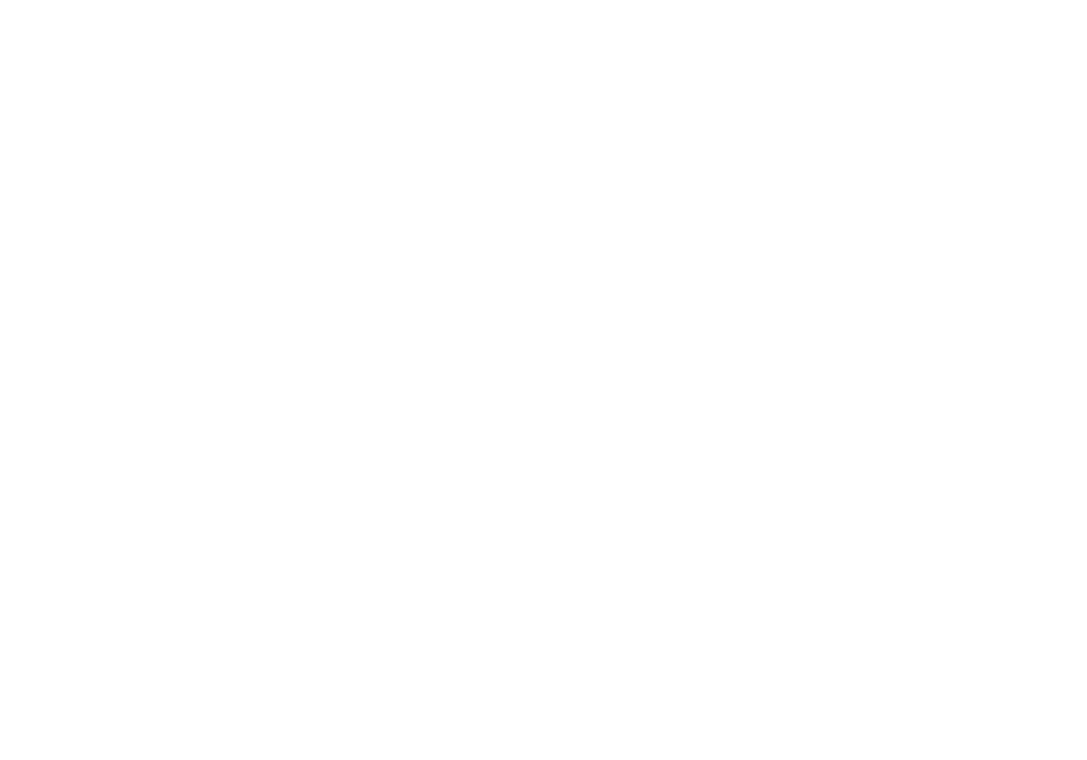
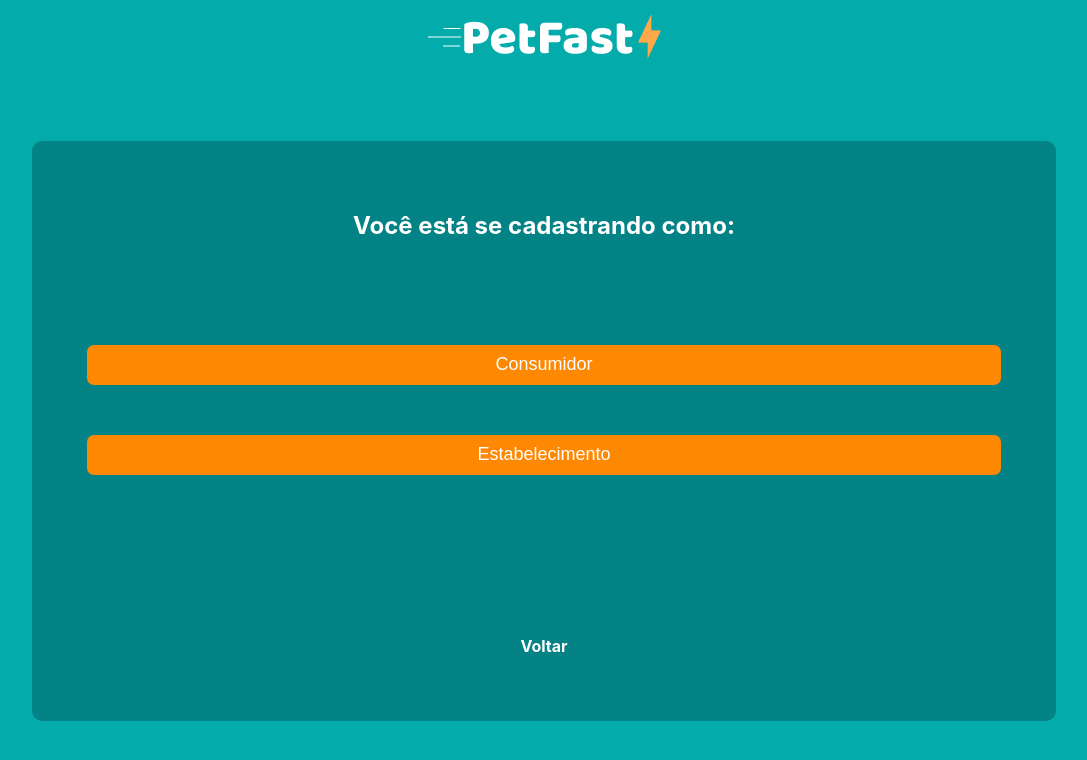
Before and after one commit to Gabrielasl18/PSW, a React (Create React App) app in the folder petfast/: page /registrarEstabelecimento in a window 1280 px wide. Before the commit this address had no page. Shown: the top 760 px of the page, without its empty margins (96-1183 px from the left). Built offline with nearby package versions, Linux system fonts and the light colour scheme.

Commit message:
adicionando pagina de opcao de registro

```diff
--- a/petfast/src/App.js
+++ b/petfast/src/App.js
@@ -3,6 +3,8 @@
 import Home from './components/Pages/Home/index.js'
 import Carrinho from './components/Pages/Carrinho/index.js'
 import UserRegistration from './components/Pages/UserRegistration/UserRegistration.js'
+import EstablishmentRegistration from './components/Pages/OptionRegistration/index.js'
+import OptionRegistration from './components/Pages/OptionRegistration/index.js';
 
 function App() {
   return (
@@ -12,6 +14,7 @@
         <Route path="/home" element={<Home/>}/>
         <Route path="/carrinho" element={<Carrinho/>}/>
         <Route path="/registrar" element={<UserRegistration/>}/>
+        <Route path="/registrarEstabelecimento" element={<OptionRegistration/>}/>
       </Routes>
     </Router>
   );
--- /dev/null
+++ b/petfast/src/components/Pages/OptionRegistration/index.js
@@ -0,0 +1,21 @@
+import whiteIcon from '../../../assets/whiteIcon.png';
+import './style.css';
+
+const OptionRegistration= () => {
+
+return (
+    <div className="App-Registration">
+        <img src={whiteIcon} alt="logo"/>
+        <form className="registration">
+        <h2 className="option-registration">Você está se cadastrando como:</h2>
+        <div className="Buttons">
+        <input className="Consumidor" type="submit" value="Consumidor" />
+        <input className="Estabelecimento" type="submit" value="Estabelecimento" />
+        </div>
+        <p className="Voltar" onClick={() => {}}>Voltar</p>
+        </form>
+    </div>
+);
+}
+
+export default OptionRegistration;
--- /dev/null
+++ b/petfast/src/components/Pages/OptionRegistration/style.css
@@ -0,0 +1,54 @@
+
+h1 {
+    font-size: 60px;
+}
+
+.App-Registration {
+    text-align: center;
+    justify-content: center;
+    background-color: #04ABAB;
+    height: 100vh;
+    /*Viewport Height*/
+    width: 100%;
+}
+
+form {
+    height: 480px;
+    background-color: #048387;
+    border-radius: 10px;
+    padding: 30px;
+    padding-top: 50px;
+    padding-bottom: 50px;
+    margin-inline: 10%;
+    left: 22%;
+    margin-top: 78px;
+    justify-content: center;
+}
+
+.Buttons {
+    display: flex;
+    flex-direction: column;
+    width: 100%;
+    position: relative;
+    top: 60px;
+}
+
+.Voltar {
+    position: relative;
+    top: 180px;
+    font-weight: bold;
+}
+
+
+input[type='submit'] {
+    color: #ffff;
+    font-size: 18px;
+    border: 0;
+    border-radius: 7px;
+    background-color: #FF8802;
+    cursor: pointer;
+}
+
+input[type='submit']:hover {
+    background-color: #fe972f;
+}
```
